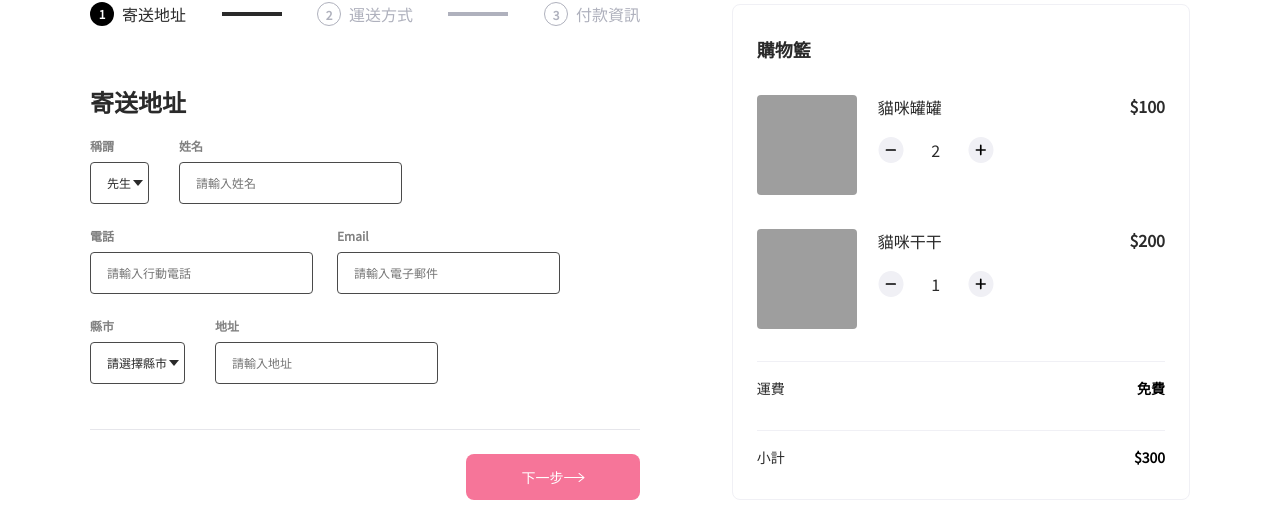
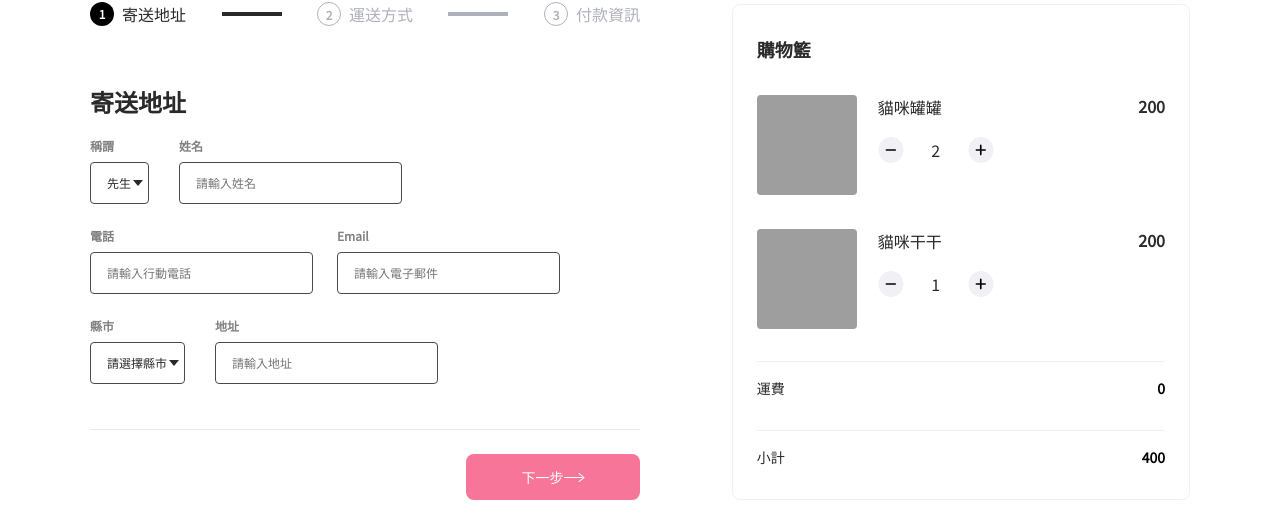
Before and after one commit to JohnnyFangFangFang/alpha-shop, a React (Create React App) app: page / in a window 1280 px wide. Shown: the part 164-680 px from the top of the page. Built offline with nearby package versions, Linux system fonts and the light colour scheme; grey boxes are pictures that could not be loaded.

Commit message:
Finish Cart calculation function

```diff
--- a/src/components/Main/Cart/Cart.jsx
+++ b/src/components/Main/Cart/Cart.jsx
@@ -1,21 +1,87 @@
+import { useState } from 'react';
+
 import styles from "./Cart.module.scss";
 import CartItems from "./CartItems.jsx";
 
-// 之後階段再做運費、小計的計算邏輯
+// 測試用資料
+const cartItemsData = [
+  {
+    id: '1',
+    name: '貓咪罐罐',
+    img: 'https://picsum.photos/300/300?text=1',
+    price: 100,
+    quantity: 2,
+  },
+  {
+    id: '2',
+    name: '貓咪干干',
+    img: 'https://picsum.photos/300/300?text=2',
+    price: 200,
+    quantity: 1,
+  },
+]
+
+// 計算用資料
+const cartItemsDataForCal = cartItemsData.map(cartItemData => {
+  return { ...cartItemData }
+})
+
+
+// 目前先做兩個 item 的計算邏輯，之後要想如何優化
+// 本單元題目尚未提及運費邏輯，故先以 0 計算
 export default function Cart() {
+
+  const [quantity1, setQuantity1] = useState(cartItemsDataForCal[0].quantity)
+  const [quantity2, setQuantity2] = useState(cartItemsDataForCal[1].quantity)
+
+  const totalPrice = cartItemsDataForCal[0].quantity * cartItemsDataForCal[0].price + cartItemsDataForCal[1].quantity * cartItemsDataForCal[1].price
+  const deliveryFee = 0
+
+  function handleIncreaseItem1Click() {
+    // 不太懂為何裡面直接寫 quantity1 + 1 會沒反應
+    setQuantity1(
+      cartItemsDataForCal[0].quantity = cartItemsDataForCal[0].quantity + 1
+    )
+  }
+
+  function handleIncreaseItem2Click() {
+    setQuantity2(
+      cartItemsDataForCal[1].quantity = cartItemsDataForCal[1].quantity + 1
+    )
+  }
+
+  function handleDecreaseItem1Click() {
+    // 商品數量不能有負數
+    if (cartItemsDataForCal[0].quantity > 0) {
+      setQuantity1(
+        cartItemsDataForCal[0].quantity = cartItemsDataForCal[0].quantity - 1
+      )
+    }
+  }
+
+  function handleDecreaseItem2Click() {
+    if (cartItemsDataForCal[1].quantity > 0) {
+      setQuantity2(
+        cartItemsDataForCal[1].quantity = cartItemsDataForCal[1].quantity - 1
+      )
+    }
+  }
+
+  console.log(cartItemsDataForCal)
+
   return (
     <section className={`${styles.cartContainer} col col-lg-5 col-sm-12`}>
       <h3 className={styles.cartTitle}>購物籃</h3>
       <section className={`col col-12`} data-total-price={0}>
-        <CartItems />
+        <CartItems data={cartItemsDataForCal} increase1={handleIncreaseItem1Click} increase2={handleIncreaseItem2Click} decrease1={handleDecreaseItem1Click} decrease2={handleDecreaseItem2Click} />
       </section>
       <section className={`${styles.cartInfo} shipping col col-12`}>
         <div className={styles.text}>運費</div>
-        <div className={styles.price} >免費</div>
+        <div className={styles.price} >{deliveryFee}</div>
       </section>
       <section className={`${styles.cartInfo} total col col-12`}>
         <div className={styles.text}>小計</div>
-        <div className={styles.price} >$300</div>
+        <div className={styles.price} >{totalPrice + deliveryFee}</div>
       </section>
     </section>
   )
--- a/src/components/Main/Cart/CartItems.jsx
+++ b/src/components/Main/Cart/CartItems.jsx
@@ -4,25 +4,9 @@ import styles from "./CartItems.module.scss";
 import minus from "assets/icons/minus.svg";
 import plus from "assets/icons/plus.svg";
 
-// 測試用資料
-const cartItemsData = [
-  {
-    id: '1',
-    name: '貓咪罐罐',
-    img: 'https://picsum.photos/300/300?text=1',
-    price: 100,
-    quantity: 2,
-  },
-  {
-    id: '2',
-    name: '貓咪干干',
-    img: 'https://picsum.photos/300/300?text=2',
-    price: 200,
-    quantity: 1,
-  },
-]
-
-function CartItem({ _id, name, img, price, quantity }) {
+// 產生購物車內已選購項目，若數量按到 0 會從購物車清單移除
+function CartItem({ id, name, img, price, quantity, increase1, increase2, decrease1, decrease2 }) {
+  if (quantity > 0) {
     return (
       <div
         className={`${styles.productContainer} col col-12`}
@@ -38,31 +22,32 @@ function CartItem({ _id, name, img, price, quantity }) {
           <div className={styles.productName}>{name}</div>
           <div className={styles.productControlContainer}>
             <div className={styles.productControl}>
-            <img
+              <img onClick={id === '1' ? decrease1 : decrease2}
                 className={styles.productAction}
                 src={minus}
                 alt="minus.svg"
               />
               <span className={styles.productCount} >{quantity}</span>
-            <img
+              <img onClick={id === '1' ? increase1 : increase2}
                 className={styles.productAction}
                 src={plus}
                 alt="plus.svg"
               />
             </div>
           </div>
-        <div className={styles.price} >${price}</div>
+          <div className={styles.price} >{price * quantity}</div>
         </div>
       </div>
     )
   }
+}
 
 // 將購物車內所有已加入的商品清單匯出
-export default function CartItems() {
+export default function CartItems({ data, increase1, increase2, decrease1, decrease2 }) {
   return (
     <>
-      {cartItemsData.map(cartItem =>
-        <CartItem {...cartItem} key={cartItem.id} />
+      {data.map(cartItem =>
+        <CartItem {...cartItem} key={cartItem.id} increase1={increase1} increase2={increase2} decrease1={decrease1} decrease2={decrease2} />
       )}
     </>
   )
```
Lines whose indentation alone changed are shown as unchanged.
